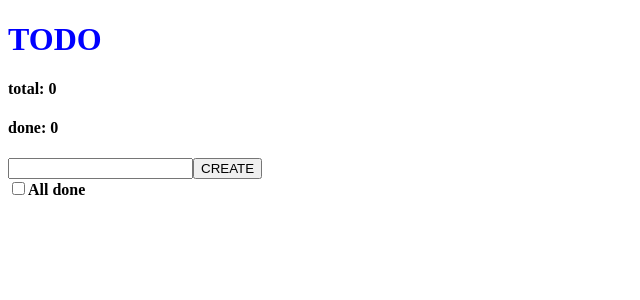
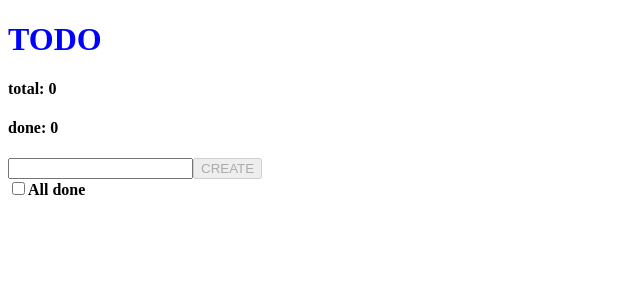
Before and after one commit to taigakiyokawa/todo-app-react, a React app: page / in a window 1280 px wide. Shown: the top 300 px of the page, without its empty margins (0-640 px from the left). Built offline with nearby package versions, Linux system fonts and the light colour scheme.

Commit message:
define checkEmpty to use in Form and give new state isEmpty for Form(submit)

```diff
--- a/src/components/App.jsx
+++ b/src/components/App.jsx
@@ -10,6 +10,7 @@ export default class App extends React.Component {
     this.state = {
       todoList: [],
       isAllDone: false,
+      isEmpty: true,
     };
   }
 
@@ -21,7 +22,7 @@ export default class App extends React.Component {
     console.log(`create: ${newTodo}`);
     const todoList = [...this.state.todoList, { title: newTodo, isDone: false, isEdit: false }];
     // Update state
-    this.setState({ todoList: todoList, isAllDone: false });
+    this.setState({ todoList: todoList, isAllDone: false, isEmpty: true });
     // Reset <Form/>'s input value
     e.target.title.value = "";
   }
@@ -99,6 +100,18 @@ export default class App extends React.Component {
     return doneList.length
   }
 
+  // Use in <Form/>: Watch <Form/>'s input value.
+  checkEmpty = (e) => {
+    // Prevent redirect
+    e.preventDefault();
+    const value = e.target.value;
+    console.log(value);
+    // If value isn't empty, "isEmpty" will be false and submit button will be enabled.
+    const isEmpty = (value === "") ? true : false
+    console.log(`isEmpty: ${isEmpty}`);
+    this.setState({ isEmpty: isEmpty });
+  }
+
 
 
 
@@ -110,7 +123,11 @@ export default class App extends React.Component {
         <Header
           total={ this.state.todoList.length }
           done={ this.doneCount() }/>
-        <Form createTodo={ this.createTodo }/>
+        <Form
+          createTodo={ this.createTodo }
+          isEmpty={ this.state.isEmpty }
+          checkEmpty={ this.checkEmpty }
+        />
         <AllDone
           isAllDone={ this.state.isAllDone }
           handleAllDone={ this.handleAllDone }
--- a/src/components/Form.jsx
+++ b/src/components/Form.jsx
@@ -3,8 +3,17 @@ import React from 'react';
 const Form = (props) => (
   <form onSubmit={ props.createTodo }>
     <div>
-      <input type="text" name="title"/>
-      <input type="submit" value="CREATE"/>
+      <input
+        type="text"
+        name="title"
+        onChange={ props.checkEmpty }
+        required
+      />
+      <input
+        type="submit"
+        value="CREATE"
+        disabled={ props.isEmpty }
+      />
     </div>
   </form>
 )
```
